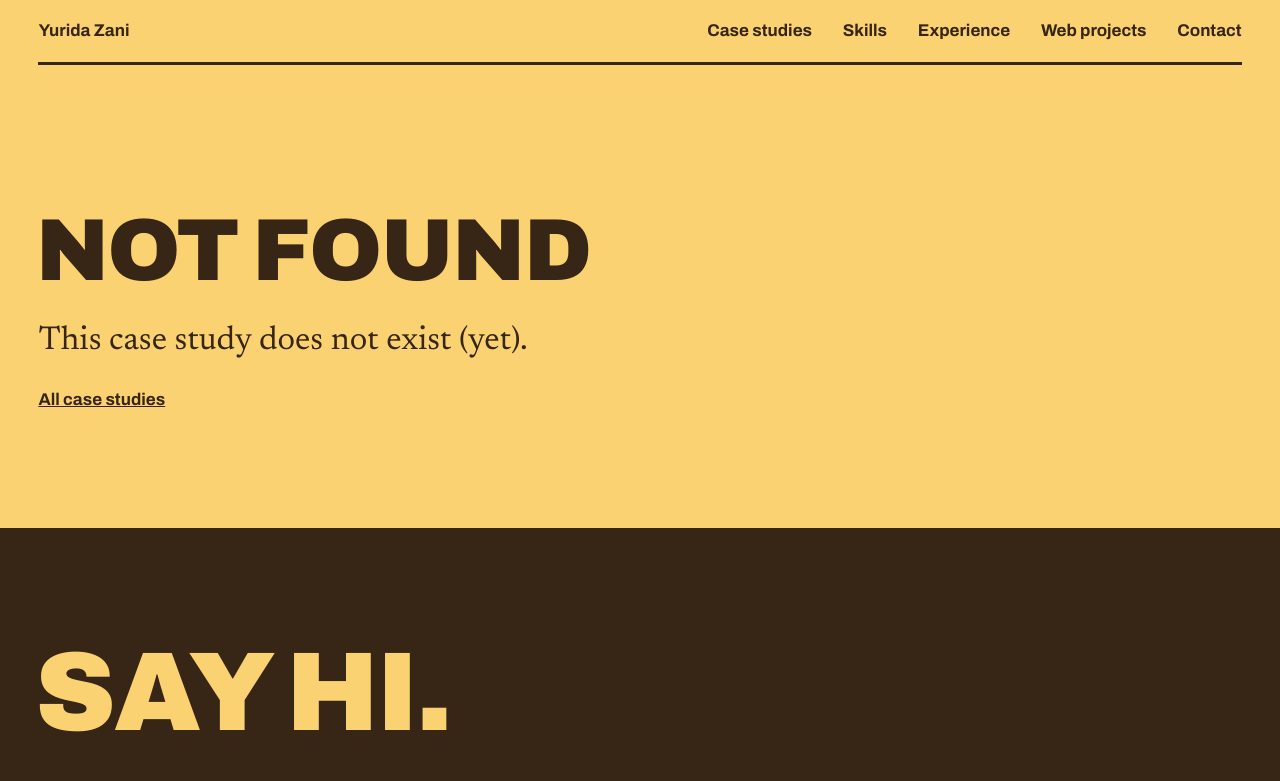
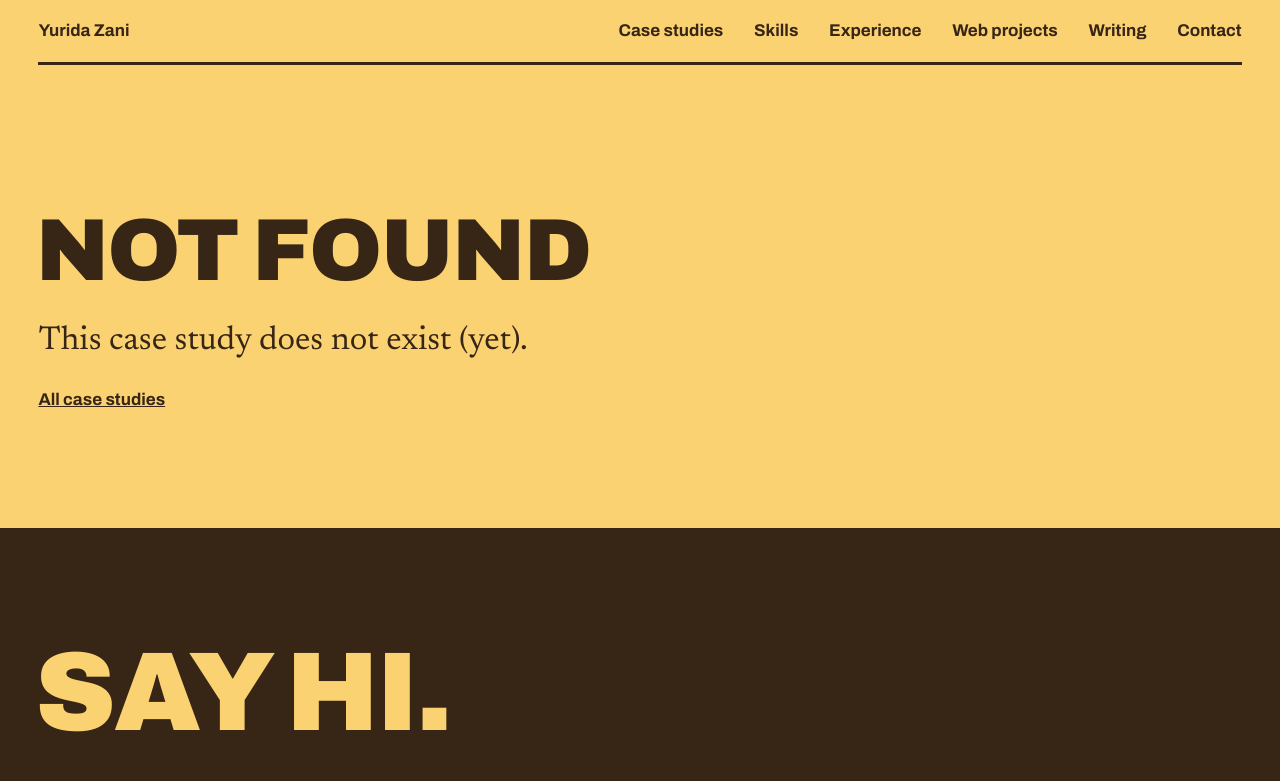
Before and after one commit to notyuebutyue/portfolio, a plain HTML site: page project-detail.html in a window 1280 px wide. Shown: the top 781 px of the page. Drawn offline with Linux system fonts and the light colour scheme.

Commit message:
Update project-detail.html

```diff
--- a/project-detail.html
+++ b/project-detail.html
@@ -22,6 +22,7 @@
       <a href="index.html#skills">Skills</a>
       <a href="index.html#experience">Experience</a>
       <a href="index.html#projects">Web projects</a>
+      <a href="writing.html">Writing</a>
       <a href="index.html#contact">Contact</a>
     </nav>
   </div>
```
